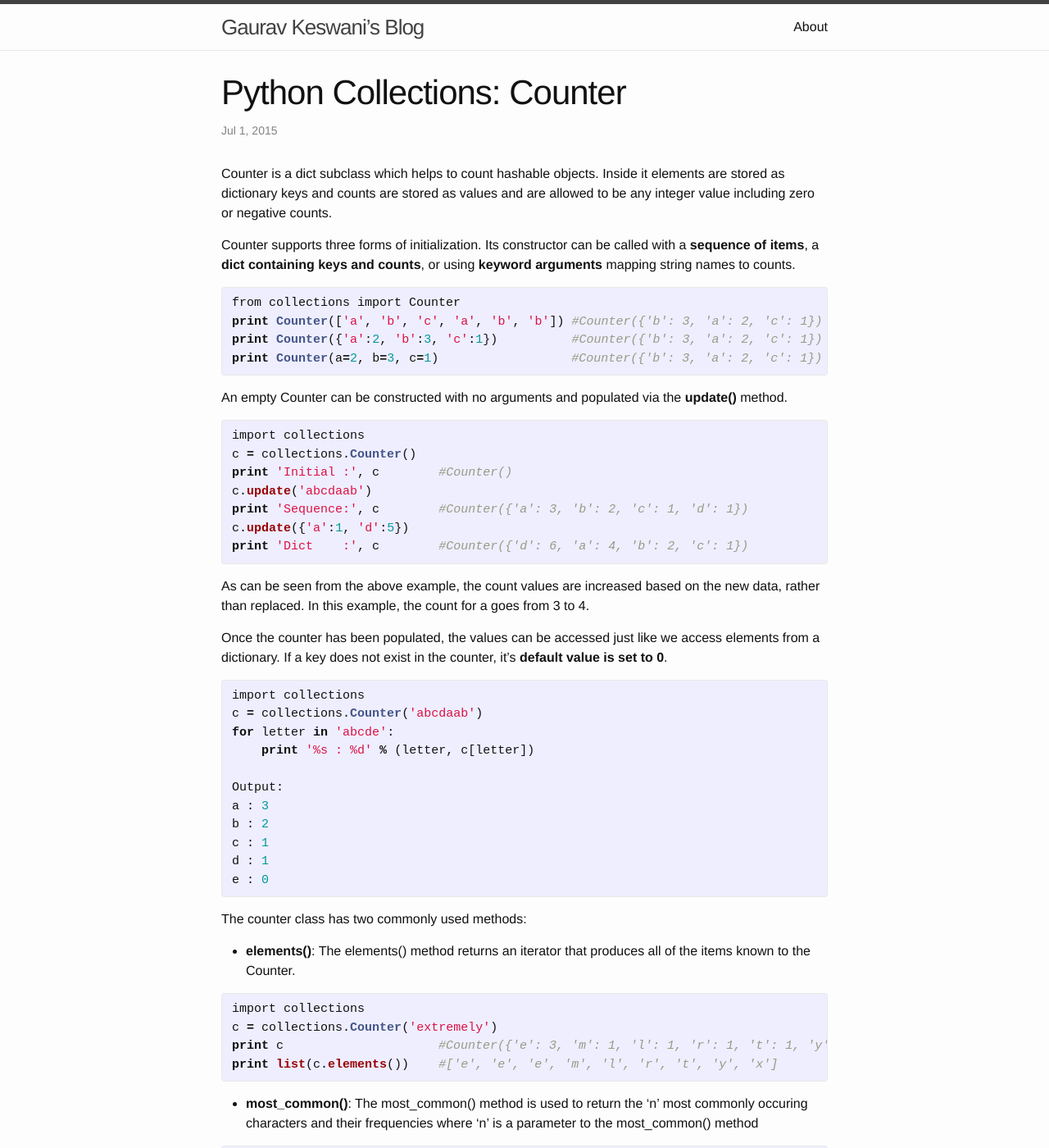
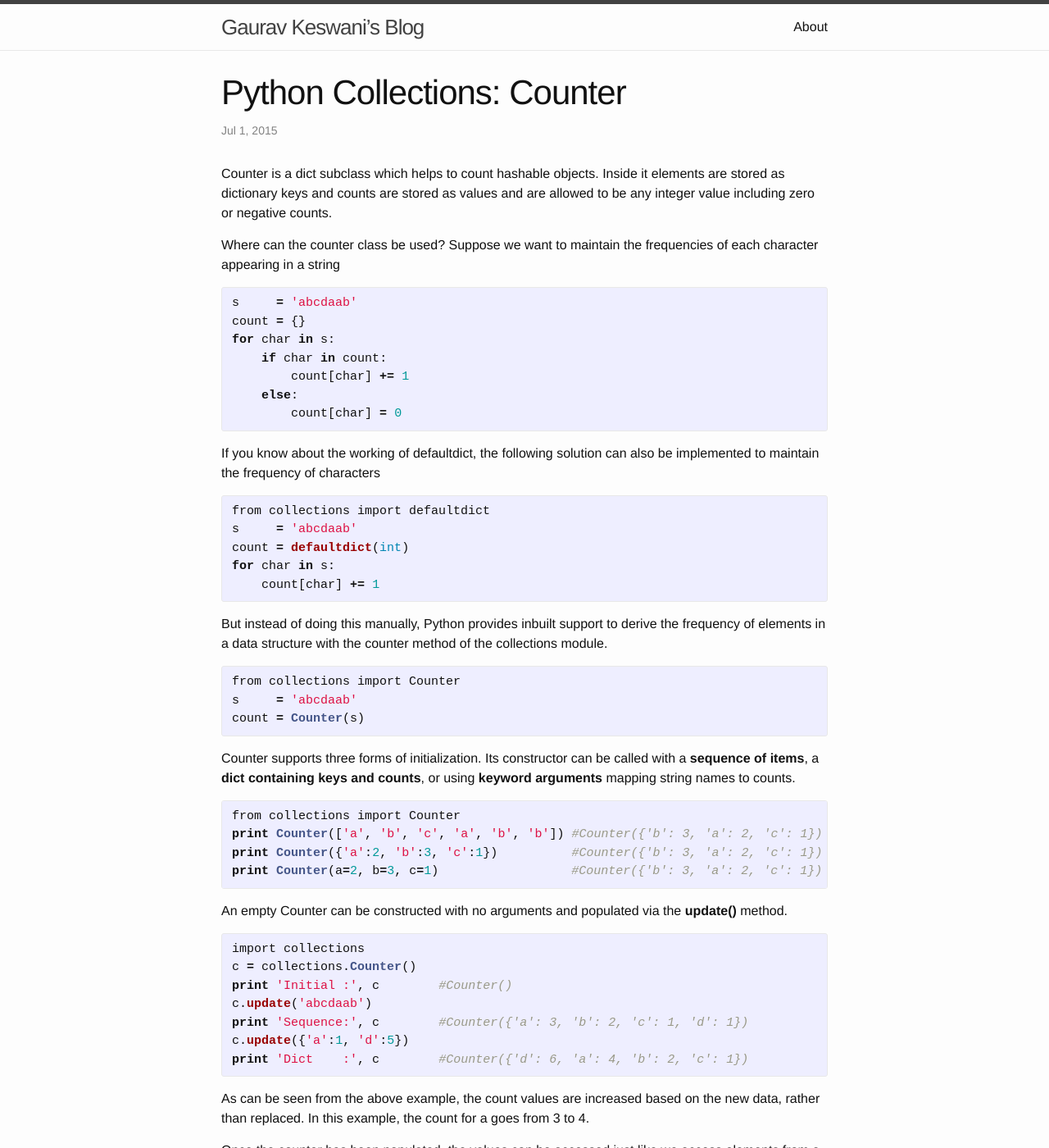
Before and after one commit to gkeswani92/gkeswani92.github.io, a Jekyll site: the page built from _posts/2015-07-01-Counter.md, in a window 1280 px wide and 1400 px high. Shown: the whole window at 82% size. Built offline with Jekyll 4.4.1, drawn with Linux system fonts in a browser that asks for light colours.

Commit message:
Better introduction for Counter

```diff
--- a/_config.yml
+++ b/_config.yml
@@ -9,6 +9,8 @@ baseurl: "" # the subpath of your site, e.g. /blog/
 url: "http://yourdomain.com" # the base hostname & protocol for your site
 twitter_username: Gaurav_Keswani
 github_username:  gkeswani92
+linked_username: gauravkeswani
+facebook_name: gaurav_keswani
 
 # Build settings
 markdown: kramdown
--- a/_posts/2015-07-01-Counter.md
+++ b/_posts/2015-07-01-Counter.md
@@ -6,6 +6,37 @@ categories  : Python
 ---
 
 Counter is a dict subclass which helps to count hashable objects. Inside it elements are stored as dictionary keys and counts are stored as values and are allowed to be any integer value including zero or negative counts.
+
+Where can the counter class be used? Suppose we want to maintain the frequencies of each character appearing in a string
+
+{% highlight python %}
+s     = 'abcdaab'
+count = {}
+for char in s:
+    if char in count:
+        count[char] += 1
+    else:
+        count[char] = 0
+{% endhighlight %}
+
+If you know about the working of defaultdict, the following solution can also be implemented to maintain the frequency of characters
+
+{% highlight python %}
+from collections import defaultdict
+s     = 'abcdaab'
+count = defaultdict(int)
+for char in s:
+    count[char] += 1
+{% endhighlight %}
+
+But instead of doing this manually, Python provides inbuilt support to derive the frequency of elements in a data structure with the counter method of the collections module.
+
+{% highlight python %}
+from collections import Counter
+s     = 'abcdaab'
+count = Counter(s)
+{% endhighlight %}
+
 
 Counter supports three forms of initialization. Its constructor can be called with a **sequence of items**, a **dict containing keys and counts**, or using **keyword arguments** mapping string names to counts.
 
```
Also changed, not shown: resources/facebook.png (added), resources/linkedin.png (added).
